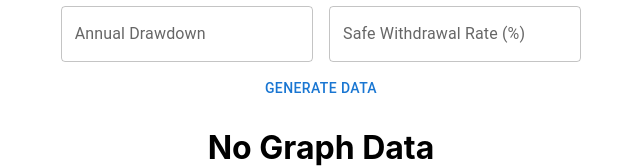
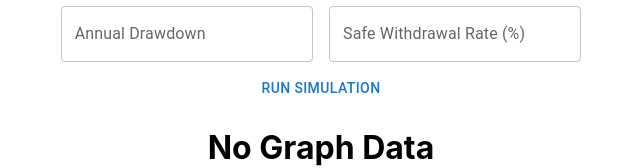
Before and after one commit to RoryCollins/finance-projector, a React (Create React App) app: page / in a window 1280 px wide. Shown: the part 218-386 px from the top of the page, without its empty margins (319-959 px from the left). Built offline with nearby package versions, Linux system fonts and the light colour scheme.

Commit message:
Display tweaks

```diff
--- a/src/App.tsx
+++ b/src/App.tsx
@@ -1,7 +1,7 @@
 import { useState } from 'react';
 import './App.css';
 import Chart from './Chart';
-import { TextField, Button, Box } from '@mui/material';
+import { TextField, Button, Box, Card } from '@mui/material';
 import SimulationRunner from './SimulationRunner';
 import { SimulationResults } from './interfaces';
 // import { ChartData } from './interfaces';
@@ -29,7 +29,7 @@ function App() {
     safeWithdrawalRate: 0
   })
 
-  const generateData = () => {
+  const runSimulation = () => {
     const runner = new SimulationRunner({
       age: data.age,
       initialIsaValue: data.initialIsa,
@@ -67,11 +67,12 @@ function App() {
           <TextField id="swr" label="Safe Withdrawal Rate (%)" variant="outlined" type="number" onChange={(e) => setData({ ...data, safeWithdrawalRate: parseFloat(e.target.value) })} />
         </div>
       </Box>
-      <Button onClick={generateData}>Generate Data</Button>
+      <Button onClick={runSimulation}>Run Simulation</Button>
       <p></p>
       {data.simulationResults
         ? <>
-        <h2>Success Rate: {data.simulationResults.successRate}</h2>
+        <Card></Card>
+        <h2>Success Rate: {data.simulationResults.successRate * 100}%</h2>
           <Chart chartData={data.simulationResults} />
         </>
         : <h1>No Graph Data</h1>}
```
Also changed, not shown: src/interfaces.ts (+0 -7 lines), 1 other file (tests, documents, lock files or other folders).
